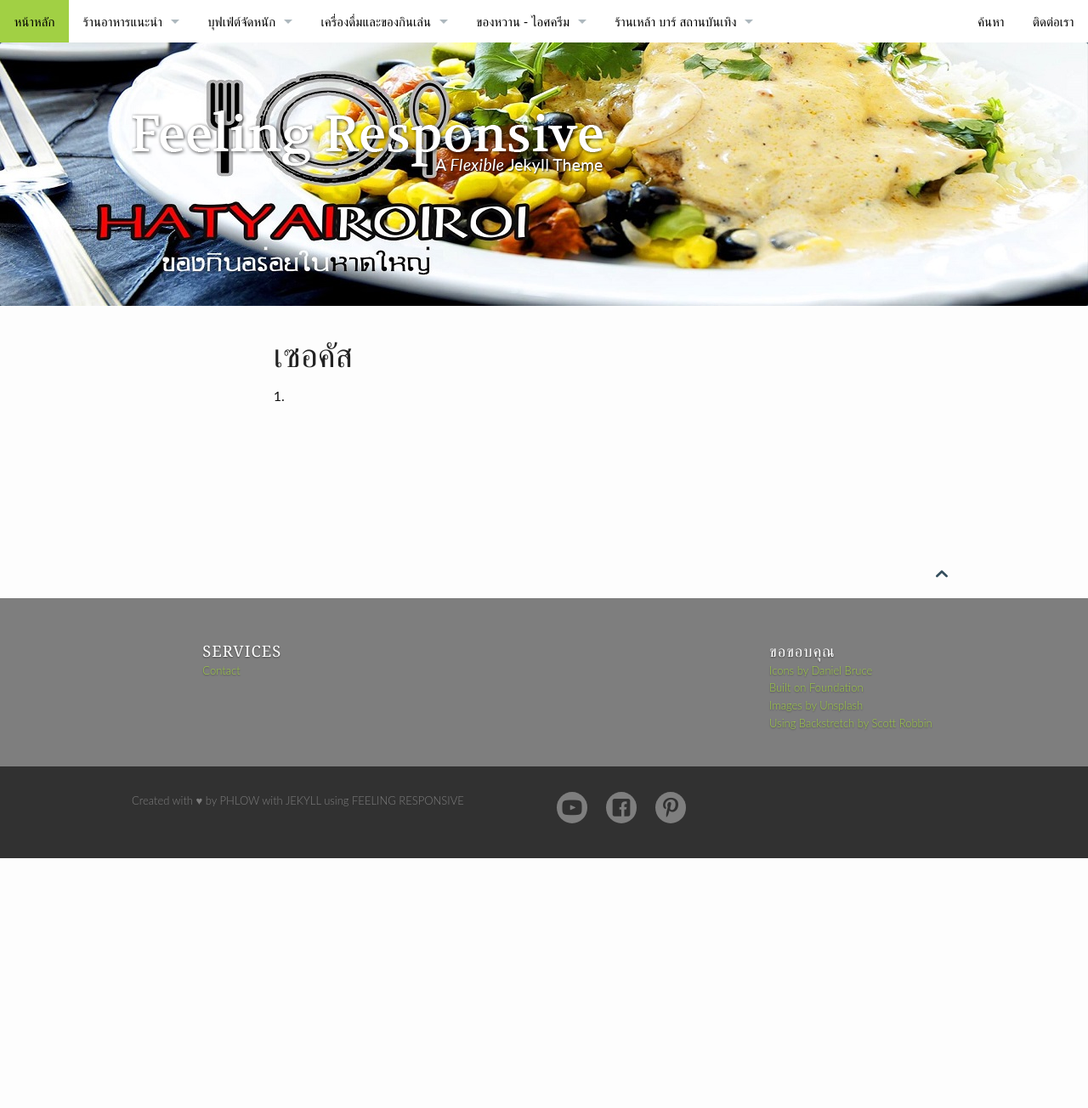
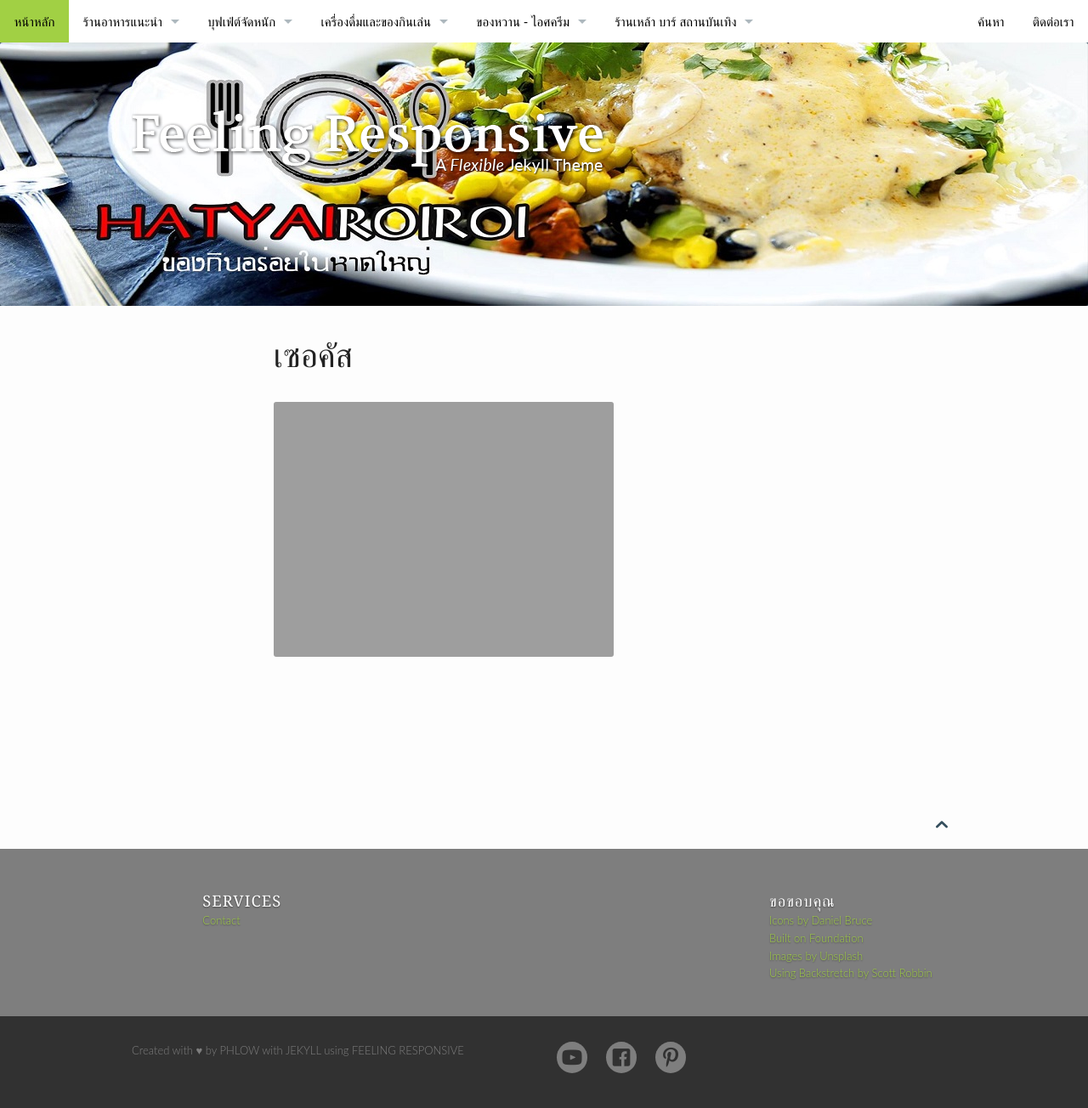
Before and after one commit to hatyairoiroi/hatyairoiroi.github.io, a Jekyll site: the page built from pages/เซอคัส.md, in a window 1280 px wide. Shown: the whole page at 85% size. Built offline with Jekyll 4.4.1, drawn with Linux system fonts in a browser that asks for light colours; before the commit the page ends 1010 px from its top, so only the background shows below that.

Commit message:
Update เซอคัส.md

```diff
--- a/pages/เซอคัส.md
+++ b/pages/เซอคัส.md
@@ -6,4 +6,4 @@
    image_fullwidth: "header_hatyai.jpg"
 permalink: "/เซอคัส/"
 ---
-1.
+<img class="t20" src="{{ site.url }}/images/เซอคัส.jpg">
```
